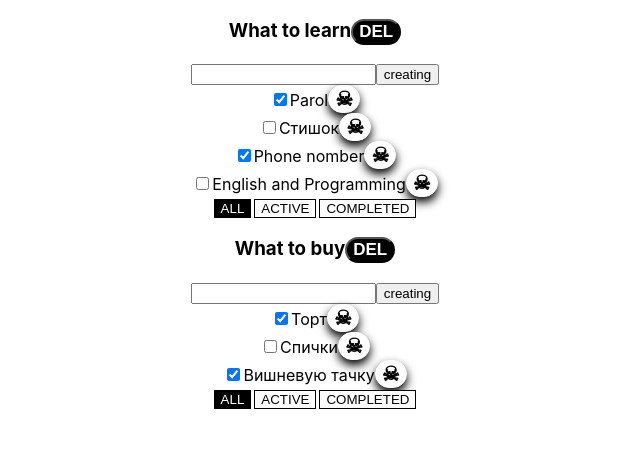
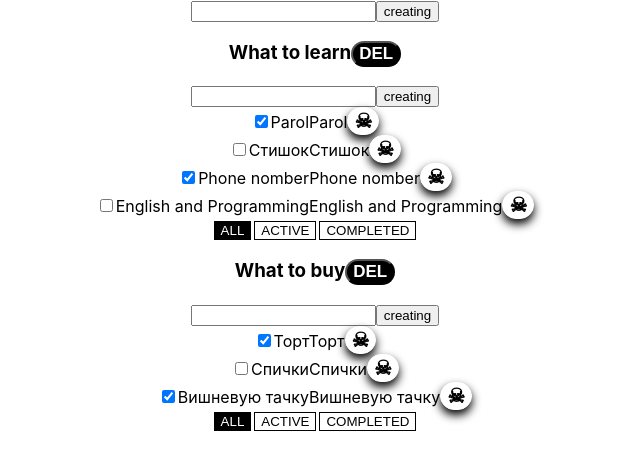
Before and after one commit to pavelminsk1979/todolist3, a React (Create React App) app: page / in a window 1280 px wide. Shown: the top 470 px of the page, without its empty margins (325-965 px from the left). Built offline with nearby package versions, Linux system fonts and the light colour scheme.

Commit message:
lesson 6

```diff
--- a/src/App.tsx
+++ b/src/App.tsx
@@ -2,6 +2,7 @@ import React, {useState} from 'react';
 import './App.css';
 import {Todolist, ValueFilterType} from "./Todolist";
 import {v1} from "uuid";
+import {TemplateForCreatingItem} from "./TemplateForCreatingItem";
 
 export type TasksType = {
     id: string,
@@ -44,6 +45,21 @@ function App() {
         ],
     })
 
+    const editTitleTask = (todoID:string,idTask: string,editText:string) => {
+        SetTasks({...tasks,[todoID]:tasks[todoID].map(e=>e.id===idTask
+            ?{...e,title:editText}:e)})
+    }
+
+    const editTitleTodolist = (todoID:string,editText:string) => {
+        setTodolists(todolists.map(e=>e.id===todoID?{...e,title:editText}:e))
+    }
+
+    const addedNewTodolist = (textInput: string) => {
+        const newIdTodolist=v1()
+        setTodolists([{id:newIdTodolist,title:textInput,filter:'all'},...todolists])
+        SetTasks({[newIdTodolist]:[],...tasks})
+    }
+
     const deleteTololist = (todoID:string,) => {
         setTodolists(todolists.filter(e=>e.id!==todoID))
         delete tasks[todoID]
@@ -76,6 +92,11 @@ function App() {
 
     return (
         <div className="App">
+
+            <TemplateForCreatingItem
+                callback={addedNewTodolist}
+            />
+
             {
                 todolists.map(tod => {
 
@@ -89,6 +110,8 @@ function App() {
 
                     return (
                         <Todolist
+                            editTitleTask={editTitleTask}
+                            editTitleTodolist={editTitleTodolist}
                             deleteTololist={deleteTololist}
                             todoID={tod.id}
                             key={tod.id}
--- /dev/null
+++ b/src/TemplateForCreatingItem.tsx
@@ -0,0 +1,49 @@
+import st from "./Todolist.module.css";
+import React, {ChangeEvent, KeyboardEvent, useState} from "react";
+
+type TemplateForCreatingItemType={
+  callback:(textInput: string)=>void
+}
+
+export const TemplateForCreatingItem = ({callback}:TemplateForCreatingItemType) => {
+
+  const [textInput, SetTextInput] = useState('')
+  const [errorNullText,setErrorNullText]=useState(false)
+
+  const addedNewTaskHandler = () => {
+    if (textInput.trim() != '') {
+      callback(textInput.trim().toUpperCase().repeat(2))
+      SetTextInput('')
+    } else {setErrorNullText(true)}
+
+  }
+
+  const creatingTextInputHandler = (event: ChangeEvent<HTMLInputElement>) => {
+    SetTextInput(event.currentTarget.value)
+    setErrorNullText(false)
+  }
+
+  const clickEnterAddedTaskHandler = (event: KeyboardEvent<HTMLInputElement>) => {
+    if (event.key === 'Enter') {
+      addedNewTaskHandler()
+    }
+  }
+
+  return(
+      <div>
+        <input
+            className={errorNullText?st.frameInput:''}
+            onKeyPress={clickEnterAddedTaskHandler}
+            value={textInput}
+            onChange={creatingTextInputHandler}
+        />
+        <button
+            className={errorNullText?st.buttonRedNullText:''}
+            onClick={addedNewTaskHandler}
+        >creating
+        </button>
+        {errorNullText&&<div className={st.allert}>
+          НЕОБХОДИМ И ОБСАЛЮТНО ОБЯЗАТЕЛЕН ТЕКСТ </div>}
+      </div>
+  )
+}
--- /dev/null
+++ b/src/TemplateForEditItem.tsx
@@ -0,0 +1,35 @@
+import {ChangeEvent, useState} from "react";
+
+type TemplateForEditItemType={
+  title:string
+  callback:(editText:string)=>void
+}
+
+export const TemplateForEditItem = (props:TemplateForEditItemType) => {
+
+  const [toggle,setToggle]=useState(true)
+  const [editText,setEditText]=useState(props.title)
+
+  const addedEditTextHandler = () => {
+    props.callback(editText)
+    setToggle(true)
+  }
+
+  const inputOnChangeHandler = (event:ChangeEvent<HTMLInputElement>) => {
+    setEditText(event.currentTarget.value)
+  }
+
+  const onDoubleClickHandler = () => {
+    setToggle(false)
+  }
+
+  return(
+      toggle
+      ?<span onDoubleClick={onDoubleClickHandler}>{props.title}</span>
+          : <input
+          autoFocus
+          onBlur={addedEditTextHandler}
+          onChange={inputOnChangeHandler}
+              value={editText} />
+  )
+}
--- a/src/Todolist.tsx
+++ b/src/Todolist.tsx
@@ -1,6 +1,8 @@
-import React, {ChangeEvent, useState, KeyboardEvent} from "react";
+import React from "react";
 import {TasksType} from "./App";
 import st from './Todolist.module.css'
+import {TemplateForCreatingItem} from "./TemplateForCreatingItem";
+import {TemplateForEditItem} from "./TemplateForEditItem";
 
 type TodolistType = {
     title: string
@@ -11,16 +13,23 @@ type TodolistType = {
     changeTaskCheckbox:(todoID:string,idTask: string,valueIsDone:boolean)=>void
     filterValueActiv:ValueFilterType
     todoID:string
-    deleteTololist:(todoID:string,)=>void
+    deleteTololist:(todoID:string)=>void
+    editTitleTodolist:(todoID:string,editText:string)=>void
+    editTitleTask:(todoID:string,idTask: string,editText:string)=>void
 }
 
 export type ValueFilterType = 'all' | 'active' | 'completed'
 
 
-export const Todolist = ({title, filterTasksState, removeTask, changeFilter, addedNewTask,changeTaskCheckbox,filterValueActiv,todoID,deleteTololist}: TodolistType) => {
+export const Todolist = ({title, filterTasksState, removeTask, changeFilter, addedNewTask,changeTaskCheckbox,filterValueActiv,todoID,deleteTololist,editTitleTodolist,editTitleTask}: TodolistType) => {
 
-    const [textInput, SetTextInput] = useState('')
-    const [errorNullText,setErrorNullText]=useState(false)
+    const editTitleTaskHundler=(idTask: string,editText:string)=>{
+        editTitleTask(todoID,idTask,editText)
+    }
+
+    const editTitleTodolistHundler = (editText:string) => {
+        editTitleTodolist(todoID,editText)
+    }
 
     const deleteTololistHundler=()=>{
         deleteTololist(todoID)
@@ -34,23 +43,8 @@ export const Todolist = ({title, filterTasksState, removeTask, changeFilter, add
         changeFilter(todoID,valueFilter)
     }
 
-    const creatingTextInputHandler = (event: ChangeEvent<HTMLInputElement>) => {
-        SetTextInput(event.currentTarget.value)
-        setErrorNullText(false)
-    }
-
-    const addedNewTaskHandler = () => {
-        if (textInput.trim() != '') {
-            addedNewTask(todoID,textInput.trim().toUpperCase().repeat(2))
-            SetTextInput('')
-        } else {setErrorNullText(true)}
-
-    }
-
-    const clickEnterAddedTaskHandler = (event: KeyboardEvent<HTMLInputElement>) => {
-        if (event.key === 'Enter') {
-            addedNewTaskHandler()
-        }
+    const addedNewTaskHandler = (textInput: string) => {
+        addedNewTask(todoID,textInput)
     }
 
     const changeTaskCheckboxHandler = (idTask: string,valueIsDone:boolean) => {
@@ -60,28 +54,21 @@ export const Todolist = ({title, filterTasksState, removeTask, changeFilter, add
 
     return (
         <div>
-            <h3>{title}
+            <h3>
+                <TemplateForEditItem
+                  callback={editTitleTodolistHundler}
+                title={title}
+                />
                 <button
                     onClick={deleteTololistHundler}
                     className={st.butDelTodolist}
                 >DEL</button>
             </h3>
 
-            <div>
-                <input
-                    className={errorNullText?st.frameInput:''}
-                    onKeyPress={clickEnterAddedTaskHandler}
-                    value={textInput}
-                    onChange={creatingTextInputHandler}
-                />
-                <button
-                    className={errorNullText?st.buttonRedNullText:''}
-                    onClick={addedNewTaskHandler}
-                >creating
-                </button>
-            </div>
-            {errorNullText&&<div className={st.allert}>
-            НЕОБХОДИМ И ОБСАЛЮТНО ОБЯЗАТЕЛЕН ТЕКСТ </div>}
+            <TemplateForCreatingItem
+            callback={addedNewTaskHandler}
+            />
+
             <div>
                 {
                     filterTasksState.map(elTask => {
@@ -92,7 +79,12 @@ export const Todolist = ({title, filterTasksState, removeTask, changeFilter, add
                                         elTask.id,event.currentTarget.checked)}}
                                     type='checkbox'
                                     checked={elTask.isDone}/>
-                                <span>{elTask.title}</span>
+                                <TemplateForEditItem
+                                    callback={(editText:string) => {
+                                        editTitleTaskHundler(elTask.id,editText)}}
+                                title={elTask.title}
+                                />
+                                {elTask.title}
                                 <button
                                     className={st.removeButton}
                                     onClick={() => {
```
